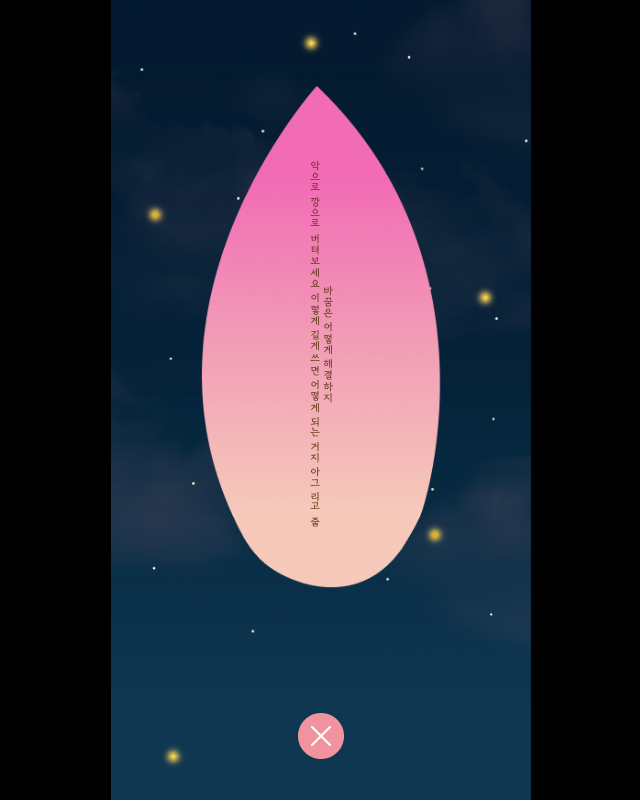
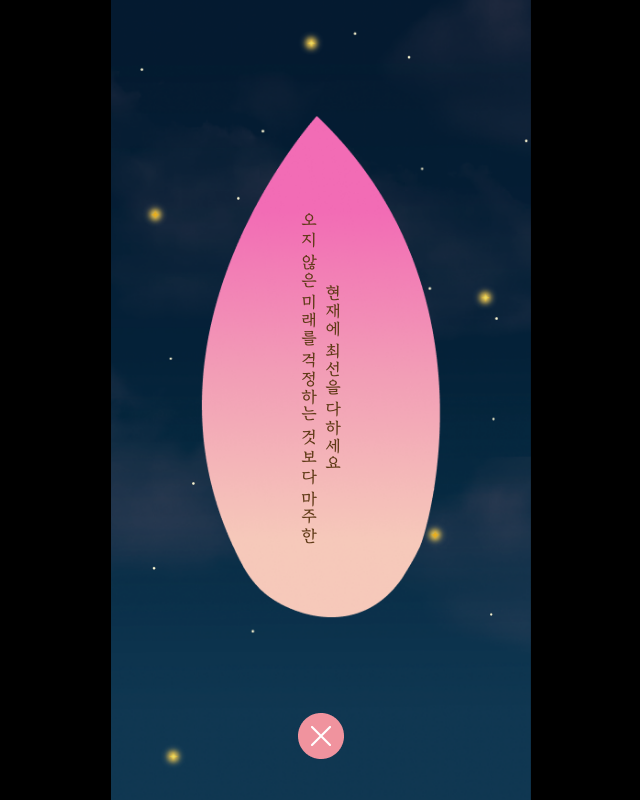
Before and after one commit to irumi-dgu/irumi-forntend, a React (Vite) app: page /fortuneLotus in a window 1280 px wide. Shown: the whole page, without its empty margins (319-959 px from the left). Built offline with nearby package versions, Linux system fonts and the light colour scheme; no server answers.

Commit message:
✨Feat:포춘 글씨 잡기

```diff
--- a/src/pages/fortune/FortuneLotus.jsx
+++ b/src/pages/fortune/FortuneLotus.jsx
@@ -1,17 +1,40 @@
-import React from "react";
+import React, { useState, useEffect } from "react";
 import * as S from "./style";
 import { Link } from "react-router-dom";
 
-function FortuneLotus() {
+const FortuneLotus = () => {
+  const [fortuneMessage, setFortuneMessage] = useState(""); // 데이터를 저장할 상태 변수
+
+  useEffect(() => {
+    // API 요청을 보내고 데이터를 가져오는 함수
+    const fetchData = async () => {
+      try {
+        const response = await fetch("/api/lanterns/cookie");
+        if (!response.ok) {
+          throw new Error("API 요청이 실패했습니다.");
+        }
+        const data = await response.json();
+        setFortuneMessage(data.message);
+      } catch (error) {
+        console.error("API 오류:", error);
+      }
+    };
+
+    fetchData();
+  }, []);
+
   return (
     <S.StarWrapper>
       <S.SparkleWrapper>
         <S.LotusLeaf>
           <S.FortuneContents>
-            <p>
-              악으로 깡으로 버텨보세요 이렇게 길게 쓰면 어떻게 되는 거지 아
-              그리고 줄바꿈은 어떻게 해결하지
-            </p>
+            {fortuneMessage ? (
+              <p>{fortuneMessage}</p>
+            ) : (
+              <p>
+                오지 않은 미래를 걱정하는 것 보다 마주한 현재에 최선을 다하세요
+              </p> //더미 텍스트
+            )}
           </S.FortuneContents>
         </S.LotusLeaf>
         <Link to="/MyDetail">
@@ -20,6 +43,6 @@ function FortuneLotus() {
       </S.SparkleWrapper>
     </S.StarWrapper>
   );
-}
+};
 
 export default FortuneLotus;
--- a/src/pages/fortune/MyDetail.jsx
+++ b/src/pages/fortune/MyDetail.jsx
@@ -1,13 +1,11 @@
 import React from "react";
 import * as S from "./style";
-import { Link } from "react-router-dom";
+import DetailLantern from "../../components/irumiView/detailLantern";
 
 function MyDetail() {
   return (
     <S.StarWrapper>
-      <S.SparkleWrapper>
-        <S.FortuneTitle>이것은 너의 디테일 연등이 될 것이다</S.FortuneTitle>
-      </S.SparkleWrapper>
+      <DetailLantern />
     </S.StarWrapper>
   );
 }
--- a/src/pages/fortune/style.jsx
+++ b/src/pages/fortune/style.jsx
@@ -4,7 +4,6 @@ import { styled } from "styled-components";
 export const StarWrapper = styled.div`
   flex-grow: 1;
   width: 100%;
-  height: 100vh;
   display: flex;
   justify-content: center;
   align-items: center;
@@ -67,6 +66,7 @@ export const FortuneTitle = styled.div`
 //포춘 연꽃잎
 export const LotusLeaf = styled.div`
   flex-grow: 1;
+  display: flex;
   background-image: url(/leaf.png);
   position: absolute;
   width: 70%;
@@ -76,27 +76,30 @@ export const LotusLeaf = styled.div`
   background-size: contain;
   background-position: center;
   background-repeat: no-repeat;
+  justify-content: center;
 `;
 
-//포춘쿠키 내용 - 지금 모바일에선 줄바꿈이 안되는 중..ㅜㅜ 얼른 해결해볼게요
+//포춘쿠키 내용
 export const FortuneContents = styled.p`
   display: flex;
   position: relative;
   writing-mode: vertical-lr;
   text-orientation: mixed;
   flex-wrap: wrap;
+  word-wrap: break-word;
   white-space: normal;
   color: #5f3a16;
   font-size: 16px;
   text-align: center;
   line-height: 100%;
-  padding: 7%;
+  padding: 82px 30px;
   width: 100%;
   justify-content: center;
   align-items: center;
-  line-height: 1.3;
+  line-height: 1.5;
 `;
 
+//닫기 버튼 -> 요거 누르면 MyDetail로 감
 export const ClosedButton = styled.div`
   display: flex;
   background-image: url(/closedbutton.png);
--- a/src/style/globalStyle.js
+++ b/src/style/globalStyle.js
@@ -35,7 +35,7 @@ export const GlobalStyle = createGlobalStyle`
         font-size: 10px;
     } */
 
-    font-size: 10px;
+    /* font-size: 10px; */
     font-family: "DonggukFont";
 
   }
```
